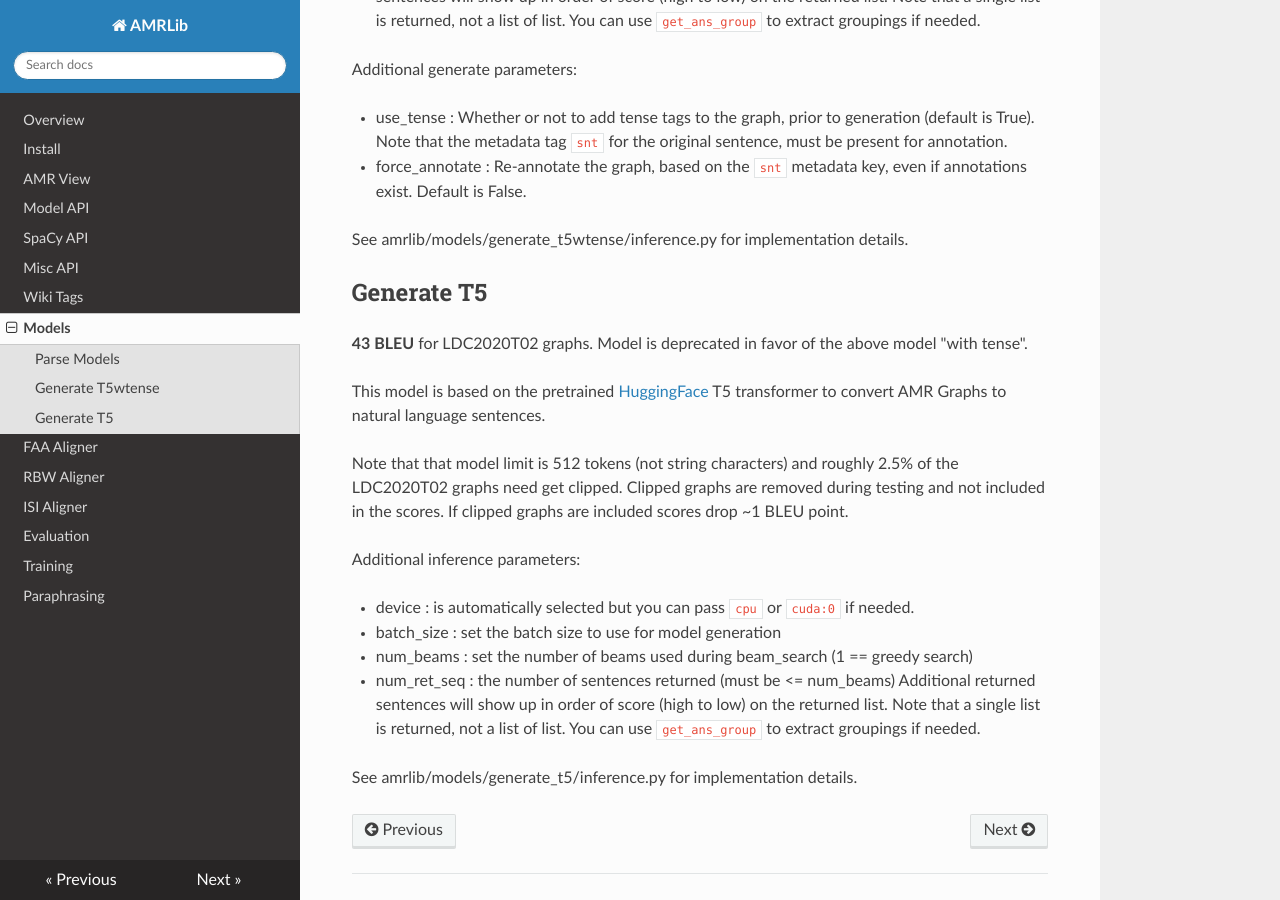
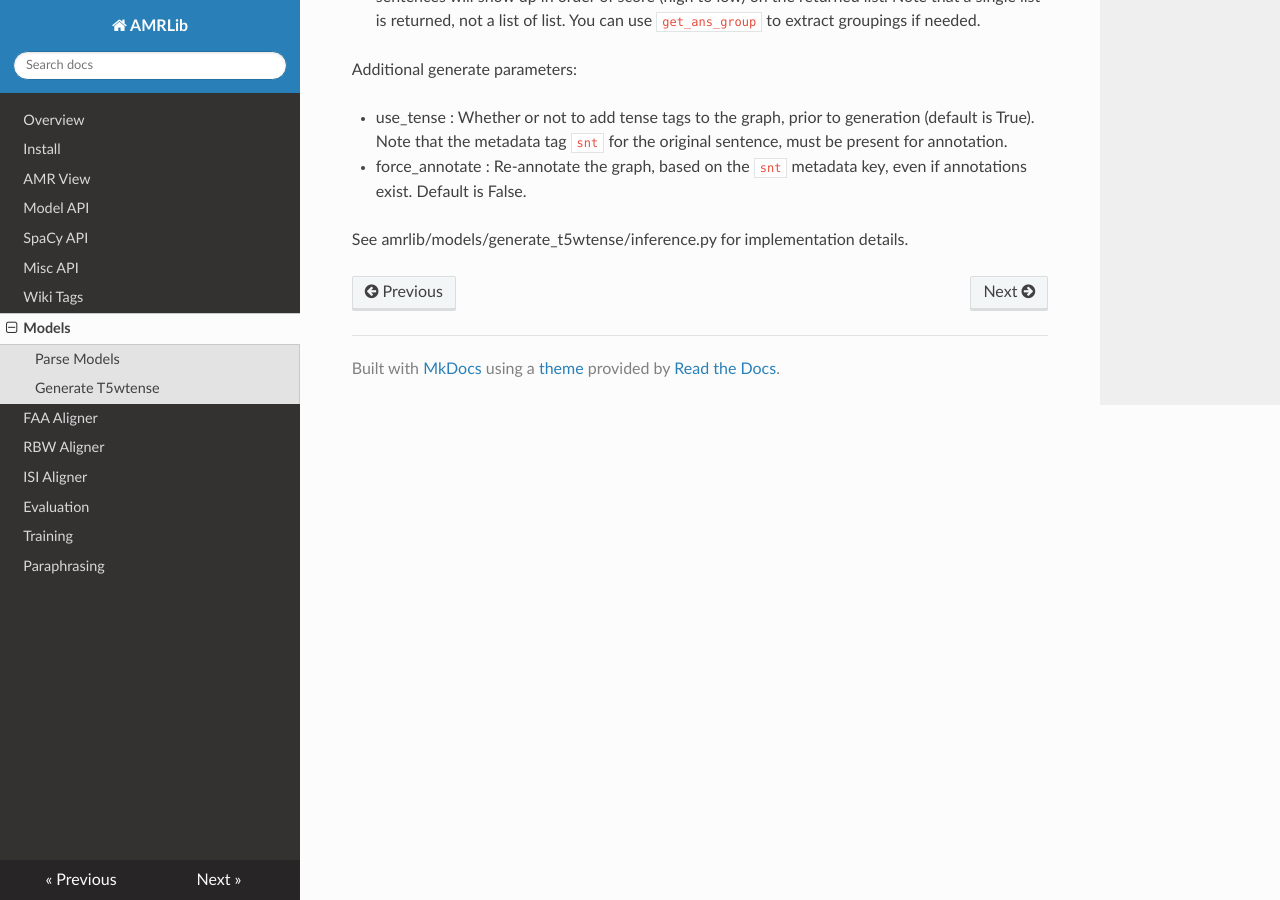
Before and after one commit to bjascob/amrlib, an MkDocs documentation site: the page built from docs/models.md, in a window 1280 px wide and 900 px high, scrolled down 1153 px. Built offline with MkDocs 1.6.1, drawn with Linux system fonts in a browser that asks for light colours; nearby versions of some CDN libraries.

Commit message:
update docs for new models

```diff
--- a/docs/models.md
+++ b/docs/models.md
@@ -59,30 +59,3 @@ Default is False.
 
 
 See amrlib/models/generate_t5wtense/inference.py for implementation details.
-
-
-## Generate T5
-**43 BLEU** for LDC2020T02 graphs.  Model is deprecated in favor of the above model "with tense".
-
-This model is based on the pretrained [HuggingFace](https://github.com/huggingface/transformers)
-T5 transformer to convert AMR Graphs to natural language sentences.
-
-Note that that model limit is 512 tokens (not string characters) and roughly 2.5% of the LDC2020T02
-graphs need get clipped.  Clipped graphs are removed during testing and not included in the scores.
-If clipped graphs are included scores drop ~1 BLEU point.
-
-Additional inference parameters:
-
-* device     : is automatically selected but you can pass `cpu` or `cuda:0` if needed.
-
-* batch_size : set the batch size to use for model generation
-
-* num_beams  : set the number of beams used during beam_search (1 == greedy search)
-
-* num_ret_seq : the number of sentences returned (must be <= num_beams)
-Additional returned sentences will show up in order of score (high to low) on the returned list.
-Note that a single list is returned, not a list of list. You can use `get_ans_group` to extract
-groupings if needed.
-
-
-See amrlib/models/generate_t5/inference.py for implementation details.
```
